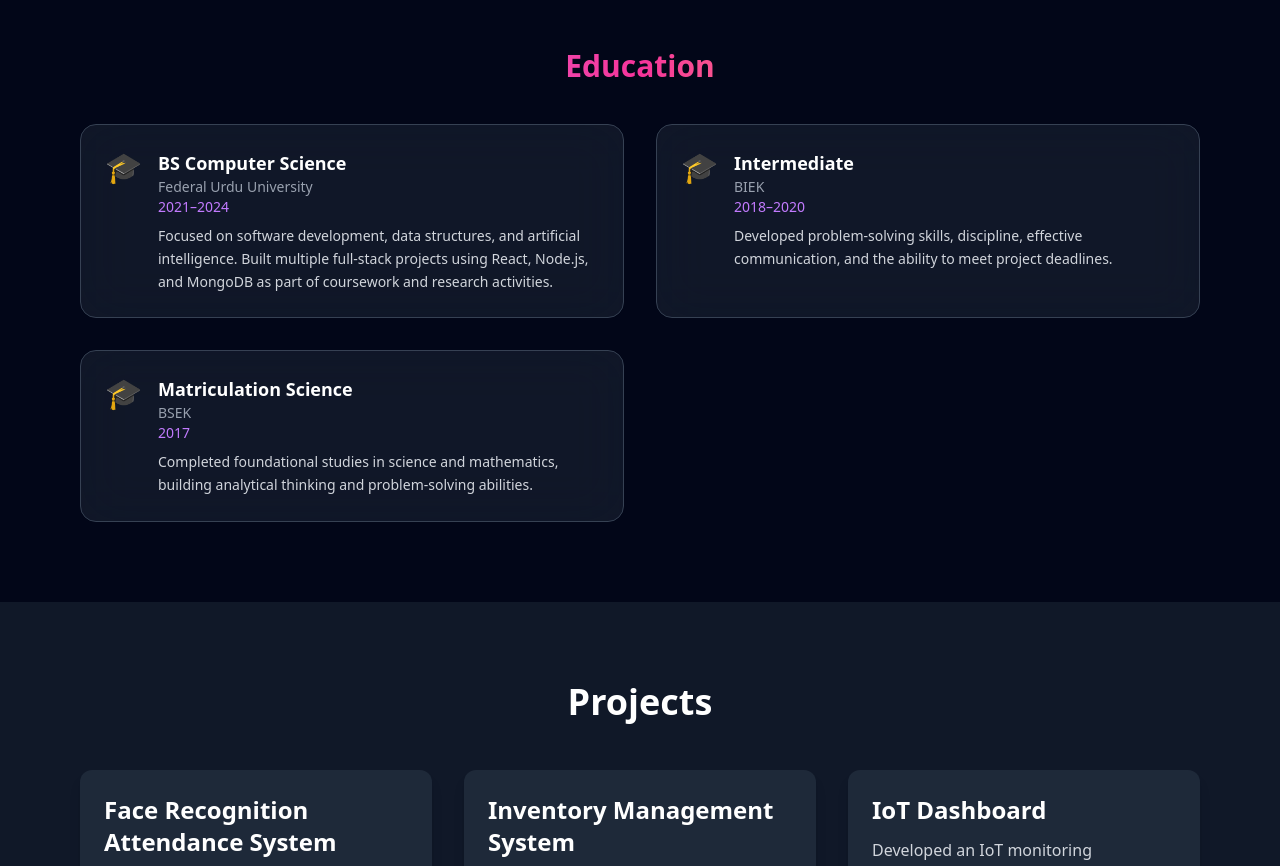
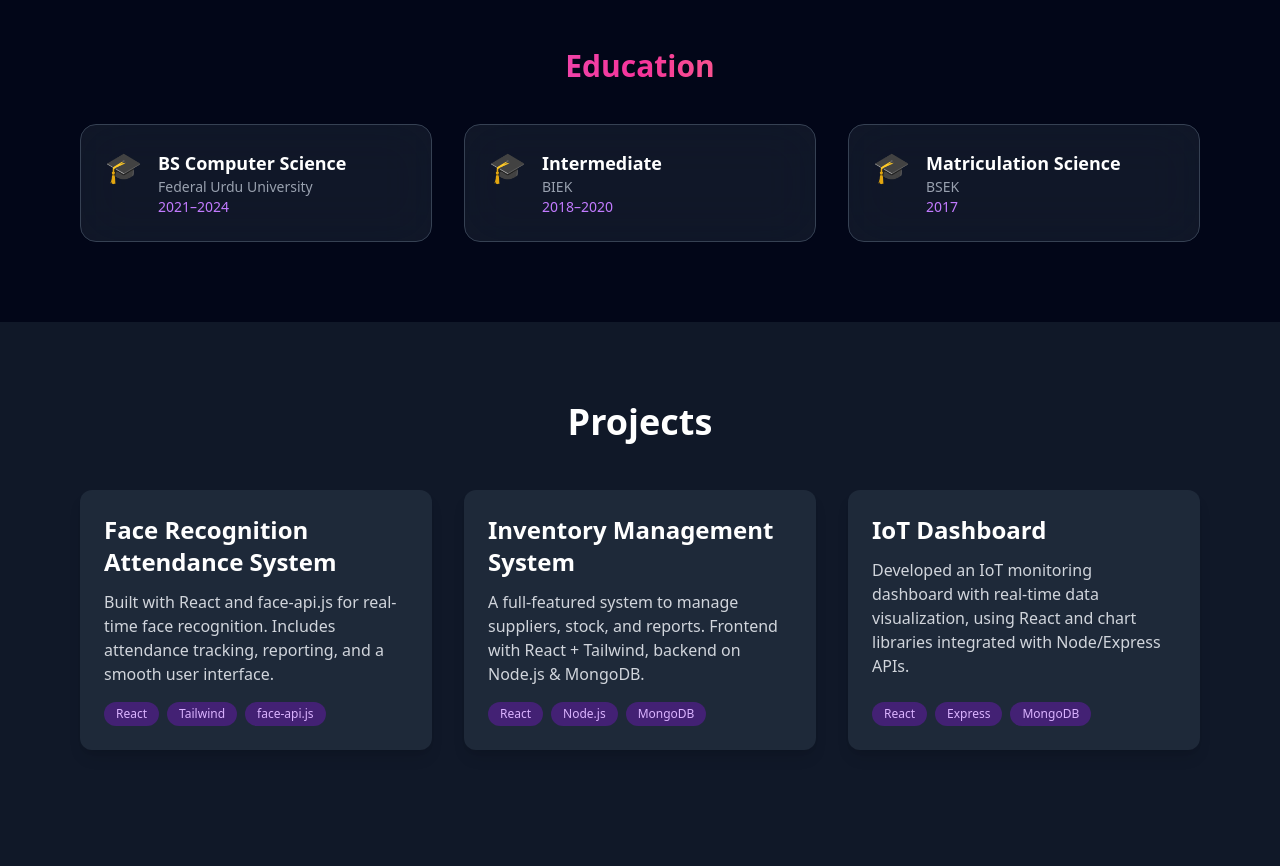
Before and after one commit to HK-Ibrahim92/PORTFOLIO, a Next.js app: page / in a window 1280 px wide. Shown: the part 1920-2786 px from the top of the page. Built offline with nearby package versions, Linux system fonts and the light colour scheme.

Commit message:
set education,  remove show project

```diff
--- a/components/Experience.jsx
+++ b/components/Experience.jsx
@@ -121,7 +121,7 @@ export default function ExperienceSection() {
     Education
   </h3>
 
-  <div className="grid md:grid-cols-2 gap-8">
+  <div className="grid md:grid-cols-3 gap-8 justify-center">
     {education.map((edu, i) => (
       <motion.div
         key={i}
@@ -141,11 +141,11 @@ export default function ExperienceSection() {
         <p className="text-sm text-purple-400">{edu.year}</p>
 
         {/* Description only if exists */}
-        {edu.description && (
+        {/* {edu.description && (
           <p className="text-sm text-gray-300 mt-2 leading-relaxed">
             {edu.description}
           </p>
-        )}
+        )} */}
           </div>
         </div>
       </motion.div>
--- a/components/ProjectSection/ProjectSection.jsx
+++ b/components/ProjectSection/ProjectSection.jsx
@@ -35,7 +35,7 @@ export default function ProjectsSection() {
             viewport={{ once: true }}
             transition={{ duration: 0.8, delay: i * 0.2 }}
             className="bg-gray-800 rounded-xl shadow-lg overflow-hidden hover:shadow-purple-500/50 hover:scale-105 transition-transform duration-300 flex flex-col cursor-pointer"
-            onClick={() => setSelected(project)}
+            // onClick={() => setSelected(project)}
           >
             <div className="p-6 flex-1 flex flex-col">
               <h3 className="text-2xl font-semibold mb-3">{project.title}</h3>
```
